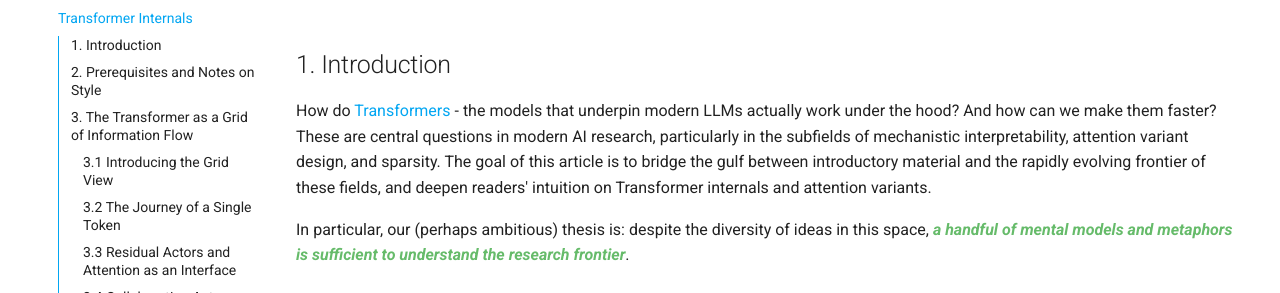
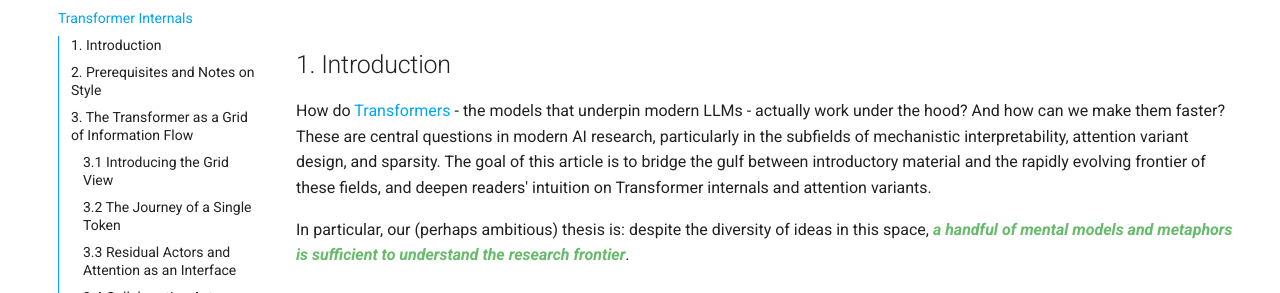
Before and after one commit to PranavSriram18/genai_foundations, an MkDocs documentation site: the page built from docs/series/transformer_internals.md, in a window 1280 px wide and 900 px high. Shown: the part 174-467 px from the top of the window. Built offline with MkDocs 1.6.1 and Material for MkDocs 9.7.7, drawn with Linux system fonts in a browser that asks for light colours; comment, search, counter and statistics services are not loaded.

Commit message:
fix missing hyphen

```diff
--- a/docs/series/transformer_internals.md
+++ b/docs/series/transformer_internals.md
@@ -2,8 +2,7 @@
 
 ## 1. Introduction
 
-How do [Transformers](https://arxiv.org/abs/1706.03762) - the models that underpin modern LLMs
-actually work under the hood? And how can we make them faster? These are central questions in
+How do [Transformers](https://arxiv.org/abs/1706.03762) - the models that underpin modern LLMs - actually work under the hood? And how can we make them faster? These are central questions in
 modern AI research, particularly in the subfields of mechanistic interpretability, attention
 variant design, and sparsity. The goal of this article is to bridge the gulf between introductory
 material and the rapidly evolving frontier of these fields, and deepen readers' intuition on
```
